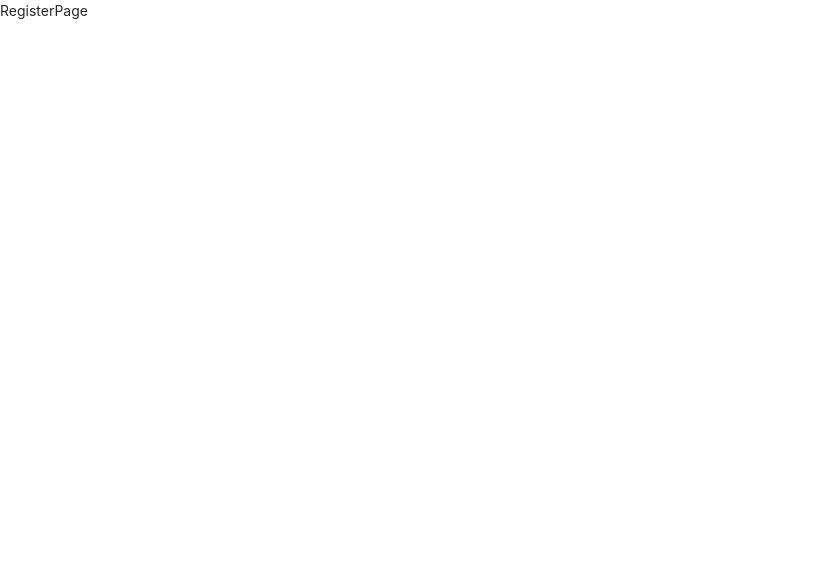
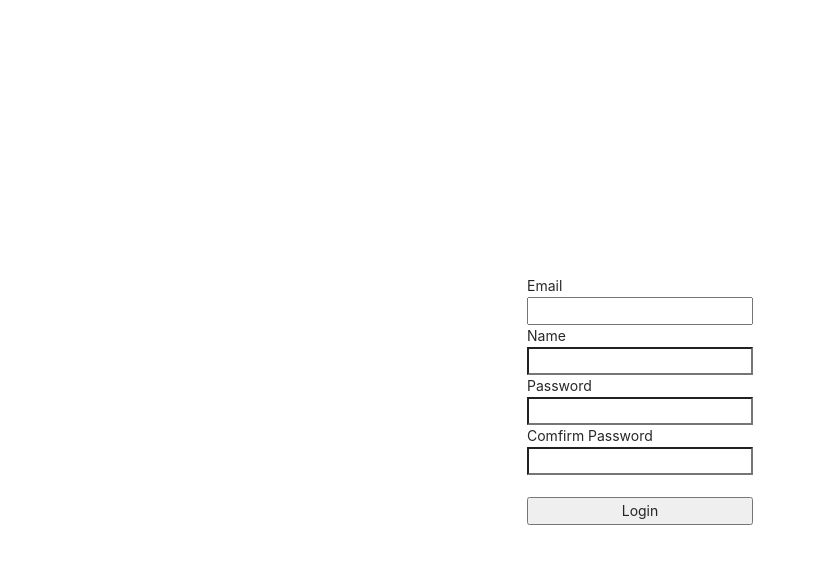
Before and after one commit to danmin20/boilerplate, a React (Create React App) app in the folder client/: page /register in a window 1280 px wide. Shown: the top 564 px of the page, without its empty margins (0-815 px from the left). Built offline with nearby package versions, Linux system fonts and the light colour scheme.

Commit message:
register page

```diff
--- a/client/src/_actions/types.js
+++ b/client/src/_actions/types.js
@@ -1 +1,2 @@
 export const LOGIN_USER = "login_user";
+export const REGISTER_USER = "register_user";
--- a/client/src/_actions/user_action.js
+++ b/client/src/_actions/user_action.js
@@ -1,5 +1,5 @@
 import Axios from "axios";
-import { LOGIN_USER } from "./types";
+import { LOGIN_USER, REGISTER_USER } from "./types";
 
 export function loginUser(data) {
   const request = Axios.post("/api/user/login", data).then(
@@ -10,3 +10,13 @@
     payload: request,
   };
 }
+
+export function registerUser(data) {
+  const request = Axios.post("/api/user/register", data).then(
+    (response) => response.data
+  );
+  return {
+    type: "REGISTER_USER",
+    payload: request,
+  };
+}
--- a/client/src/_reducers/user_reducer.js
+++ b/client/src/_reducers/user_reducer.js
@@ -1,10 +1,11 @@
-import { LOGIN_USER } from "../_actions/types";
+import { LOGIN_USER, REGISTER_USER } from "../_actions/types";
 
 export default function (state = {}, action) {
   switch (action.type) {
     case LOGIN_USER:
       return { ...state, loginSuccess: action.payload };
-
+    case REGISTER_USER:
+      return { ...state, register: action.payload };
     default:
       return state;
   }
--- a/client/src/components/views/LoginPage/LoginPage.js
+++ b/client/src/components/views/LoginPage/LoginPage.js
@@ -23,6 +23,7 @@
       password: Password,
     };
     dispatch(loginUser(body)).then((response) => {
+      console.log(response.payload)
       if (response.payload.loginSuccess) {
         props.history.push("/");
       }
--- a/client/src/components/views/RegisterPage/RegisterPage.js
+++ b/client/src/components/views/RegisterPage/RegisterPage.js
@@ -1,7 +1,74 @@
-import React from "react";
+import React, { useState } from "react";
+import { useDispatch } from "react-redux";
+import { registerUser } from "../../../_actions/user_action";
 
-function RegisterPage() {
-  return <div>RegisterPage</div>;
+function RegisterPage(props) {
+  const dispatch = useDispatch();
+
+  const [Email, setEmail] = useState("");
+  const [Name, setName] = useState("");
+  const [Password, setPassword] = useState("");
+  const [Confirm, setConfirm] = useState("");
+  const onEmailHandler = (e) => {
+    setEmail(e.currentTarget.value);
+  };
+  const onNameHandler = (e) => {
+    setName(e.currentTarget.value);
+  };
+  const onPasswordHandler = (e) => {
+    setPassword(e.currentTarget.value);
+  };
+  const onConfirmHandler = (e) => {
+    setConfirm(e.currentTarget.value);
+  };
+  const onSubmitHandler = (e) => {
+    // prevent refresh
+    e.preventDefault();
+    if (Password !== Confirm) {
+      return alert("비밀번호가 일치하지 않습니다.");
+    }
+
+    let body = {
+      email: Email,
+      name: Name,
+      password: Password,
+    };
+    dispatch(registerUser(body)).then((response) => {
+      if (response.payload.success) {
+        props.history.push("/login");
+      } else {
+        alert("회원가입에 실패했습니다.");
+      }
+    });
+  };
+
+  return (
+    <div
+      style={{
+        display: "flex",
+        justifyContent: "center",
+        alignItems: "center",
+        width: "100%",
+        height: "100vh",
+      }}
+    >
+      <form
+        style={{ display: "flex", flexDirection: "column" }}
+        onSubmit={onSubmitHandler}
+      >
+        <label>Email</label>
+        <input type="email" value={Email} onChange={onEmailHandler} />
+        <label>Name</label>
+        <input type="text" value={Name} onChange={onNameHandler} />
+        <label>Password</label>
+        <input type="password" value={Password} onChange={onPasswordHandler} />
+        <label>Comfirm Password</label>
+        <input type="password" value={Confirm} onChange={onConfirmHandler} />
+        <br />
+        <button>Login</button>
+      </form>
+    </div>
+  );
 }
 
 export default RegisterPage;
```
